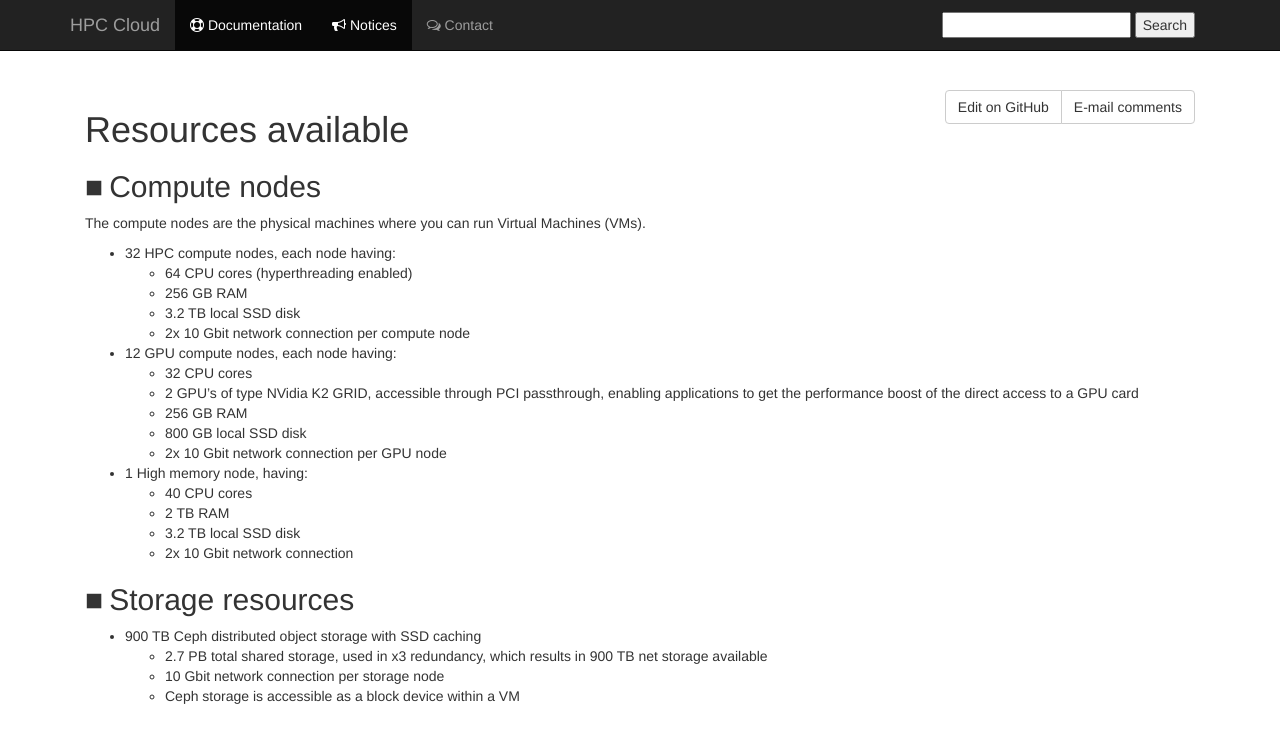
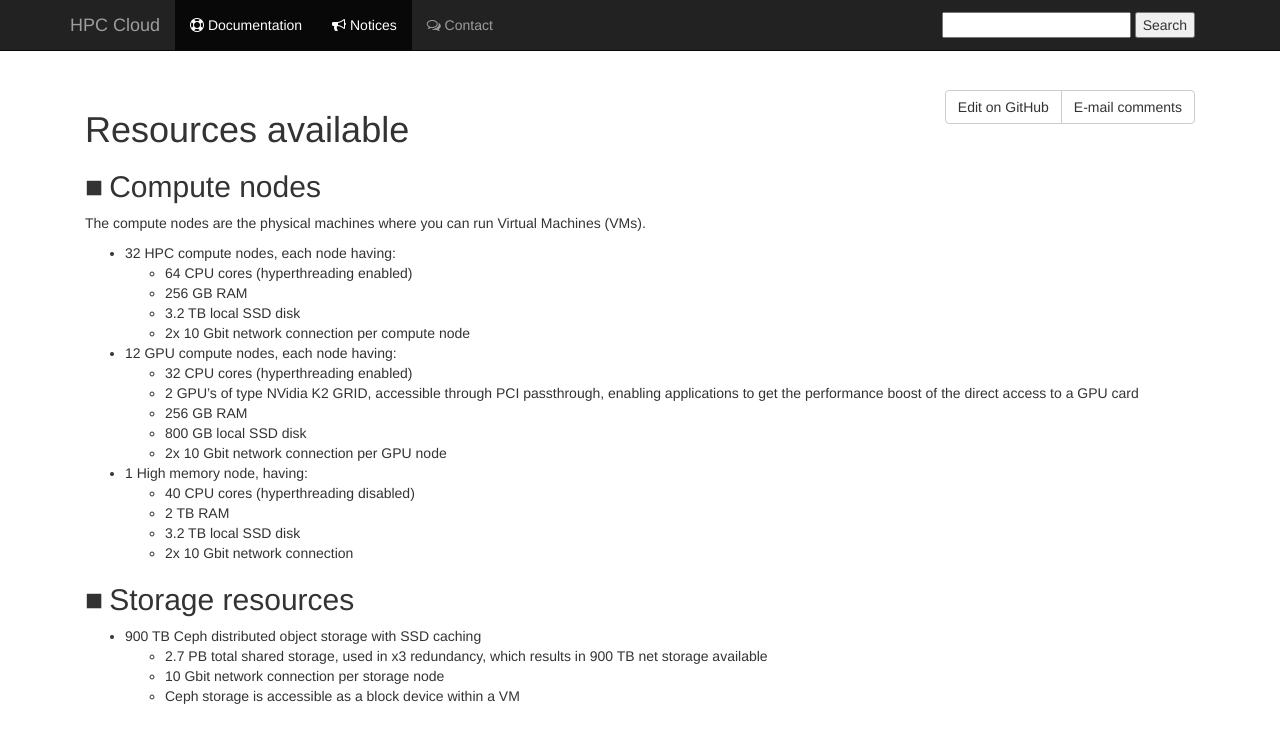
Before and after one commit to sara-nl/clouddocs, a Jekyll site: the page built from resources-available.markdown, in a window 1280 px wide. Shown: the top 743 px of the page. Built offline with Jekyll 4.4.1, drawn with Linux system fonts in a browser that asks for light colours; nearby versions of some CDN libraries; our own code applies the rules of GitHub Pages for plain Markdown files.

Commit message:
Updated hyperthreading info

```diff
--- a/resources-available.markdown
+++ b/resources-available.markdown
@@ -14,14 +14,14 @@ The compute nodes are the physical machines where you can run Virtual Machines (
   * 2x 10 Gbit network connection per compute node
 
 * 12 GPU compute nodes, each node having:
-  * 32 CPU cores
+  * 32 CPU cores (hyperthreading enabled)
   * 2 GPU's of type NVidia K2 GRID, accessible through PCI passthrough, enabling applications to get the performance boost of the direct access to a GPU card
   * 256 GB RAM
   * 800 GB local SSD disk
   * 2x 10 Gbit network connection per GPU node
 
 * 1 High memory node, having:
-  * 40 CPU cores
+  * 40 CPU cores (hyperthreading disabled)
   * 2 TB RAM
   * 3.2 TB local SSD disk
   * 2x 10 Gbit network connection
```
